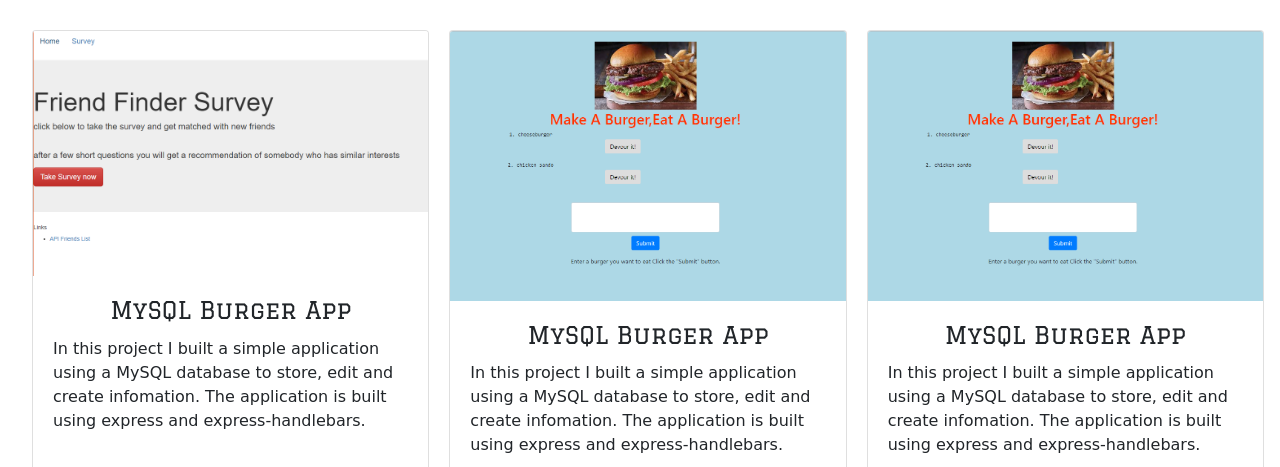
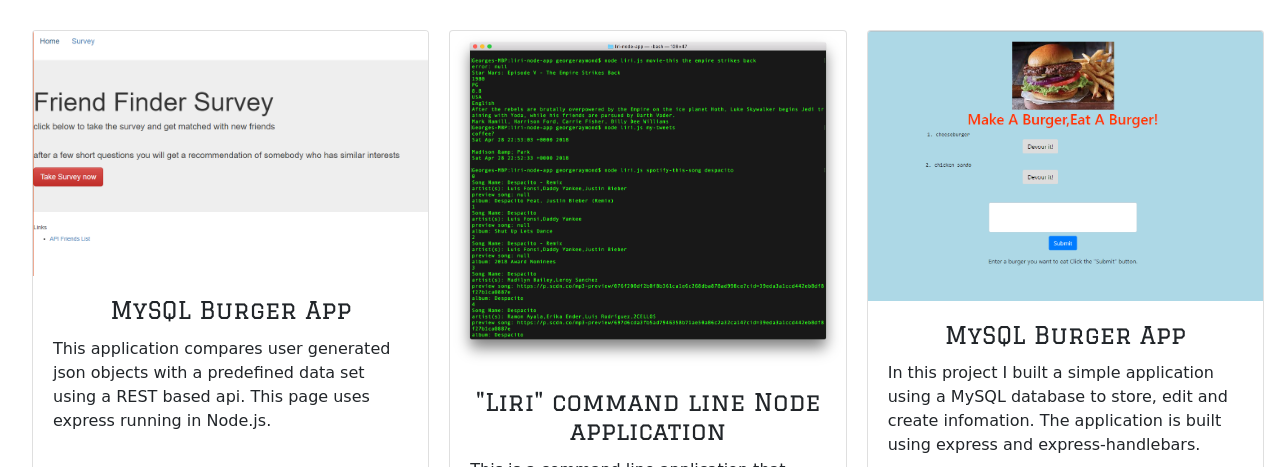
Before and after one commit to georgeraymond92/portfolio_page, a website: page public/index.html in a window 1280 px wide. Shown: the part 1207-1674 px from the top of the page. Drawn offline with nearby package versions, Linux system fonts and the light colour scheme; a web font is replaced by a local one.

Commit message:
working on portfolio

```diff
--- a/public/index.html
+++ b/public/index.html
@@ -117,8 +117,8 @@
                     <img class="card-img-top img-fluid" src="./assets/images/friend-finder.png" alt="">
                     <div class="card-body">
                         <h4 class="text1 card-title text-center">MySQL Burger App</h4>
-                        <p class="card-text">In this project I built a simple application using a MySQL database to store,
-                            edit and create infomation. The application is built using express and express-handlebars.</p><br>
+                        <p class="card-text">This application compares user generated json objects with a predefined data
+                            set using a REST based api. This page uses express running in Node.js.</p><br>
                         <div class="mx-auto">
                             <div class="text-center mx-auto">
                                 <a style="text-decoration: none" href="https://pacific-oasis-20415.herokuapp.com/" class="d-inline mx-1 text-center text-dark"><i
@@ -131,11 +131,12 @@
                     </div>
                 </div>
                 <div class="card mx-2 mt-2 mb-4">
-                    <img class="card-img-top img-fluid" src="./assets/images/burger-app.png" alt="">
+                    <img class="card-img-top img-fluid" src="./assets/images/liri-demo.png" alt="">
                     <div class="card-body">
-                        <h4 class="text1 card-title text-center">MySQL Burger App</h4>
-                        <p class="card-text">In this project I built a simple application using a MySQL database to store,
-                            edit and create infomation. The application is built using express and express-handlebars.</p><br>
+                        <h4 class="text1 card-title text-center">"Liri" command line Node application</h4>
+                        <p class="card-text">This is a command line application that runs in node. It uses the twitter, spotify
+                            and omdb apis to execute various funtions. Using the command line you can have the app return
+                            tweets, search for songs on spotify or look up movie data using the omdb api.</p><br>
                         <div class="mx-auto">
                             <div class="text-center mx-auto">
                                 <a style="text-decoration: none" href="https://mysterious-ocean-19232.herokuapp.com/" class="d-inline mx-1 text-center text-dark"><i
```
Also changed, not shown: public/assets/images/liri-demo.png (added).
